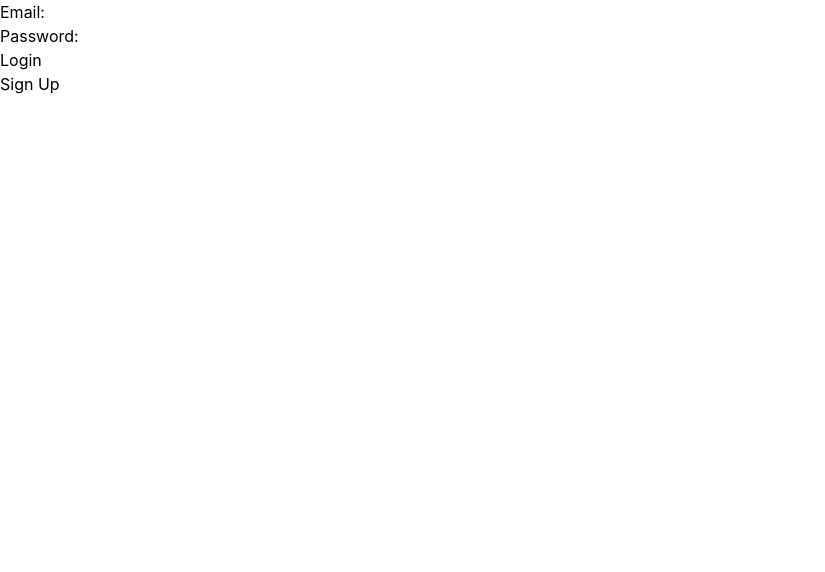
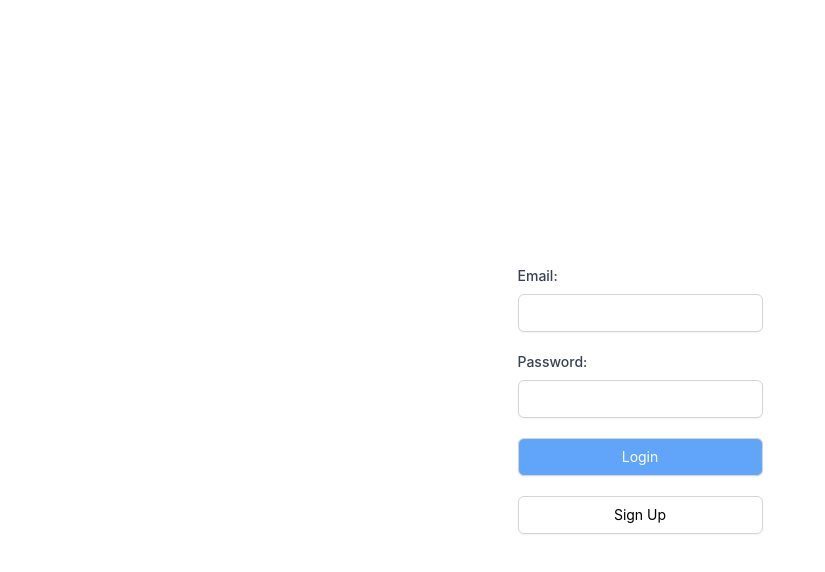
Before and after one commit to DiazIgnacio/tasks-list-manager, a React (Create React App) app in the folder client/: page /login in a window 1280 px wide. Shown: the top 572 px of the page, without its empty margins (0-825 px from the left). Built offline with nearby package versions, Linux system fonts and the light colour scheme; no server answers.

Commit message:
style: login screen

```diff
--- a/client/src/App.jsx
+++ b/client/src/App.jsx
@@ -1,4 +1,4 @@
-import { Route, Routes } from 'react-router-dom';
+import { Outlet, Route, Routes } from 'react-router-dom';
 
 import PrivateRoutes from './PrivateRoutes';
 import { Login, Signup, Tasks, MyAccount, Users, MyTasks } from './components';
@@ -13,10 +13,18 @@ function App() {
         <Route path="/my-tasks" element={<MyTasks />} />
       </Route>
 
-      <Route path="/login" element={<Login />} />
-      <Route path="/signup" element={<Signup />} />
+      <Route element={<Container />}>
+        <Route path="/login" element={<Login />} />
+        <Route path="/signup" element={<Signup />} />
+      </Route>
     </Routes>
   );
 }
 
+const Container = ({ children }) => (
+  <div className="container grid place-items-center w-full h-screen">
+    {children ? children : <Outlet />}
+  </div>
+);
+
 export default App;
--- a/client/src/components/Login/index.jsx
+++ b/client/src/components/Login/index.jsx
@@ -27,29 +27,41 @@ const Login = () => {
     }
   };
 
+  const labelClassnames = 'block text-sm font-medium text-gray-700';
+  const inputClassnames =
+    'mt-2 block w-full py-2 px-3 border border-gray-300 rounded-md shadow-sm focus:outline-none focus:ring-indigo-500 focus:border-indigo-500 sm:text-sm';
+  const loginButtonClassnames =
+    'block w-full py-2 px-3 border border-gray-300 rounded-md shadow-sm focus:outline-none focus:ring-indigo-500 focus:border-indigo-500 sm:text-sm';
+
   return (
-    <form onSubmit={handleSubmit}>
-      <label>
+    <form onSubmit={handleSubmit} className="space-y-5">
+      <label className={labelClassnames}>
         Email:
         <input
           type="email"
           value={email}
+          className={inputClassnames}
           onChange={e => setEmail(e.target.value)}
         />
       </label>
-      <br />
-      <label>
+      <label className={labelClassnames}>
         Password:
         <input
           type="password"
           value={password}
+          className={inputClassnames}
           onChange={e => setPassword(e.target.value)}
         />
       </label>
-      <br />
-      <button type="submit">Login</button>
-      <br />
-      <Link to="/signup">Sign Up</Link>
+      <button
+        type="submit"
+        className={loginButtonClassnames + ' bg-blue-400 text-white'}
+      >
+        Login
+      </button>
+      <Link to="/signup" className="block">
+        <button className={loginButtonClassnames}>Sign Up</button>
+      </Link>
     </form>
   );
 };
--- a/client/src/components/Navbar/index.jsx
+++ b/client/src/components/Navbar/index.jsx
@@ -8,22 +8,22 @@ const Navbar = () => {
     <nav className="bg-gray-800 text-white px-8 py-4 border-b-2 w-full z-50 mb-8">
       <ul className="flex justify-between items-center">
         <li className="ml-4">
-          <Link to="/my-account" className="hover:text-blue-500">
+          <Link to="/my-account" className="hover:text-blue-500 transition-all">
             My Account
           </Link>
         </li>
         <li className="ml-4">
-          <Link to="/users" className="hover:text-blue-500">
+          <Link to="/users" className="hover:text-blue-500 transition-all">
             Users
           </Link>
         </li>
         <li className="ml-4">
-          <Link to="/tasks" className="hover:text-blue-500">
+          <Link to="/tasks" className="hover:text-blue-500 transition-all">
             Tasks
           </Link>
         </li>
         <li className="ml-4">
-          <Link to="/my-tasks" className="hover:text-blue-500">
+          <Link to="/my-tasks" className="hover:text-blue-500 transition-all">
             My Tasks
           </Link>
         </li>
--- a/client/src/css/index.css
+++ b/client/src/css/index.css
@@ -4,8 +4,12 @@
 
 /* Global css */
 
-body {
+body,
+html {
   margin: 0;
+  padding: 0;
+  height: 100%;
+  width: 100%;
   font-family: -apple-system, BlinkMacSystemFont, 'Segoe UI', 'Roboto', 'Oxygen',
     'Ubuntu', 'Cantarell', 'Fira Sans', 'Droid Sans', 'Helvetica Neue',
     sans-serif;
```
